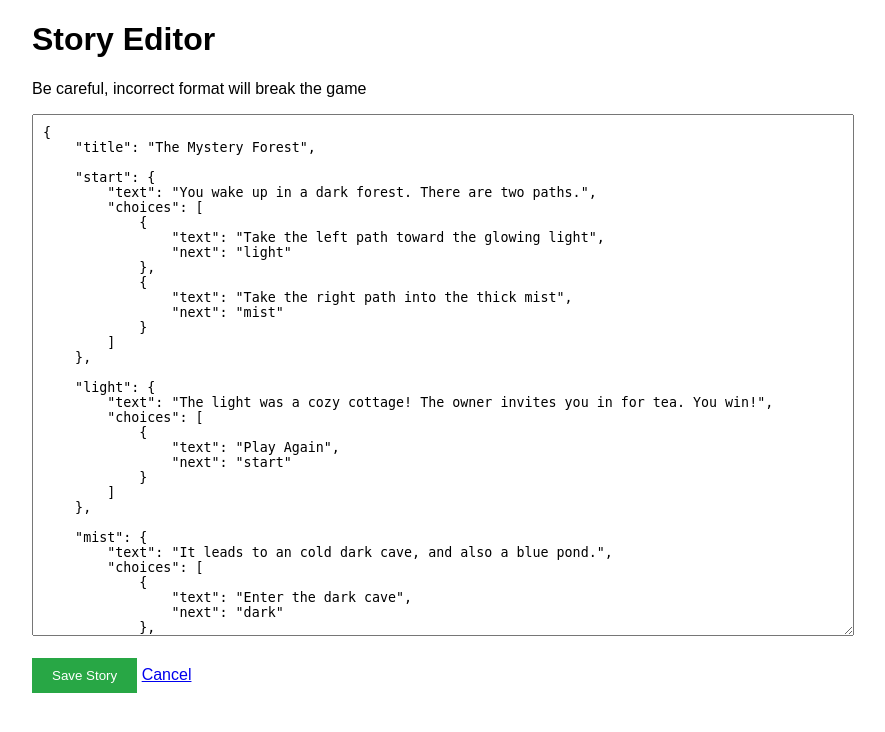
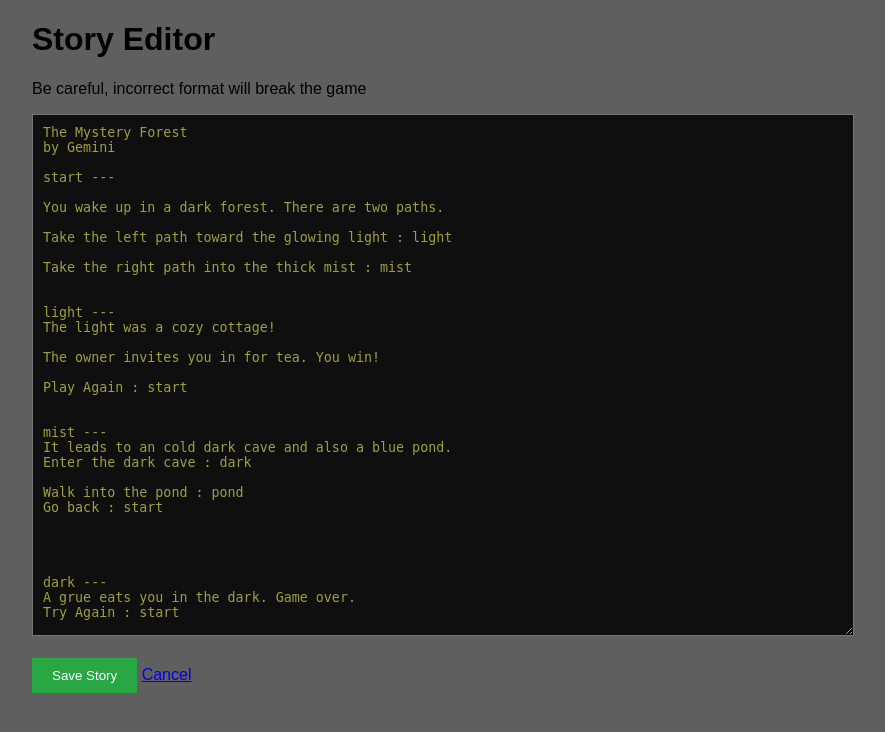
Before and after one commit to chrimson/inNar, a Flask app: page /edit in a window 1280 px wide. Shown: the top 732 px of the page, without its empty margins (208-1093 px from the left). Run offline with Flask 3, Linux system fonts and the light colour scheme.

Commit message:
Parse easier format

```diff
--- a/app.py
+++ b/app.py
@@ -7,7 +7,7 @@ app = Flask(__name__)
 app.wsgi_app = ProxyFix(app.wsgi_app, x_for=1, x_proto=1, x_host=1, x_prefix=1)
 auth = HTTPBasicAuth()
 
-STORY_FILE = 'story.json'
+STORY_FILE = 'story.txt'
 AUTH_FILE = 'auth.json'
 
 @auth.verify_password
@@ -18,8 +18,30 @@ def verify(username, password):
         return username
 
 def load_story():
+    story = {}
+    scene = ''
     with open(STORY_FILE, 'r') as f:
-        return f.read()
+        lines = f.read().splitlines()
+    story['title'] = lines[0]
+    story['byline'] = lines[1]
+
+    for i in range(2, len(lines)):
+        line = lines[i].strip()
+
+        if line.endswith('---'):
+            scene = line.removesuffix("---").strip()
+            story[scene] = { 'text' : '', 'choices' : [] };
+
+        elif ' : ' in line:
+            choice = line.split(" : ")
+            text = choice[0].strip()
+            next_scene = choice[1].strip()
+            story[scene]['choices'].append({'text':text, 'next':next_scene})
+
+        elif line != '':
+            story[scene]['text'] += line + '<p>'
+
+    return story
 
 def save_story(data):
     with open(STORY_FILE, 'w', newline='\n') as f:
@@ -34,18 +56,17 @@ def game():
     if request.method == 'POST':
         node = request.form.get('node', 'start')
 
-    JSON = json.loads(STORY)
-    title = JSON['title']
-    scene = JSON.get(node, JSON['start'])
-    return render_template('index.html', title=title, scene=scene)
+    scene = STORY.get(node, STORY['start'])
+    return render_template('index.html', title=STORY['title'], byline=STORY['byline'], scene=scene)
 
 @app.route('/edit', methods=['GET', 'POST'])
 @auth.login_required
 def edit_story():
     global STORY
     if request.method == 'POST':
-        STORY = request.form.get('story_json')
-        save_story(STORY)
+        story_text = request.form.get('story_text')
+        save_story(story_text)
+        STORY = load_story()
 
         return redirect(url_for('game'))
 
--- a/compose.yaml
+++ b/compose.yaml
@@ -6,10 +6,4 @@ services:
     volumes:
       - ./story.json:/app/story.json
       - ./auth.json:/app/auth.json
-    networks:
-      - charlie_default
     restart: always
-
-networks:
-  charlie_default:
-    external: true
--- a/story.json
+++ /dev/null
@@ -1,65 +0,0 @@
-{
-    "title": "The Mystery Forest",
-
-    "start": {
-        "text": "You wake up in a dark forest. There are two paths.",
-        "choices": [
-            {
-                "text": "Take the left path toward the glowing light",
-                "next": "light"
-            },
-            {
-                "text": "Take the right path into the thick mist",
-                "next": "mist"
-            }
-        ]
-    },
-
-    "light": {
-        "text": "The light was a cozy cottage! The owner invites you in for tea. You win!",
-        "choices": [
-            {
-                "text": "Play Again",
-                "next": "start"
-            }
-        ]
-    },
-
-    "mist": {
-        "text": "It leads to an cold dark cave, and also a blue pond.",
-        "choices": [
-            {
-                "text": "Enter the dark cave",
-                "next": "dark"
-            },
-            {
-                "text": "Walk into the pond",
-                "next": "pond"
-            },
-            {
-                "text": "Go back",
-                "next": "start"
-            }
-        ]
-    },
-
-    "dark": {
-        "text": "A grue eats you in the dark. Game over.",
-        "choices": [
-            {
-                "text": "Try Again",
-                "next": "start"
-            }
-        ]
-    },
-
-    "pond": {
-        "text": "You take a refreshing bath in the water.<p>Your clothes are now wet.",
-        "choices": [
-            {
-                "text": "Get out",
-                "next": "mist"
-            }
-        ]
-    }
-}
--- /dev/null
+++ b/story.txt
@@ -0,0 +1,37 @@
+The Mystery Forest
+by Gemini
+
+start ---
+
+You wake up in a dark forest. There are two paths.
+
+Take the left path toward the glowing light : light
+
+Take the right path into the thick mist : mist
+
+
+light ---
+The light was a cozy cottage!
+
+The owner invites you in for tea. You win!
+
+Play Again : start
+
+
+mist ---
+It leads to an cold dark cave and also a blue pond.
+Enter the dark cave : dark
+
+Walk into the pond : pond
+Go back : start
+
+
+
+
+dark ---
+A grue eats you in the dark. Game over.
+Try Again : start
+
+pond ---
+You take a refreshing bath in the water. Your clothes are now wet.
+Get out : mist
--- a/templates/edit.html
+++ b/templates/edit.html
@@ -3,9 +3,28 @@
 <head>
     <title>Edit Story</title>
     <style>
-        body { font-family: sans-serif; max-width: 800px; margin: 20px auto; padding: 0 20px; }
-        textarea { width: 100%; height: 500px; font-family: monospace; padding: 10px; }
-        .save-btn { background: #28a745; color: white; padding: 10px 20px; border: none; cursor: pointer; }
+        body {
+            background-color: #5f5f5f;
+            font-family: sans-serif;
+            max-width: 800px;
+            margin: 20px auto;
+            padding: 0 20px;
+        }
+        textarea {
+            background-color: #0f0f0f;
+            color: #9f9f3f;
+            width: 100%;
+            height: 500px;
+            font-family: monospace;
+            padding: 10px;
+        }
+        .save-btn {
+            background: #28a745;
+            color: white;
+            padding: 10px 20px;
+            border: none;
+            cursor: pointer;
+        }
     </style>
 </head>
 <body>
@@ -13,7 +32,7 @@
     <p>Be careful, incorrect format will break the game</p>
 
     <form method="POST">
-        <textarea name="story_json">{{ content }}</textarea>
+        <textarea name="story_text">{{ content }}</textarea>
         <br><br>
         <button type="submit" class="save-btn">Save Story</button>
         <a href="{{ url_for('game') }}">Cancel</a>
```
Also changed, not shown: templates/index.html (+13 -2 lines).
